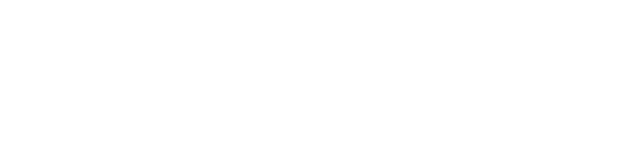
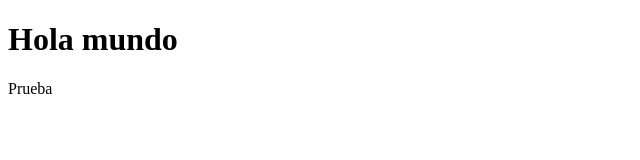
Before and after one commit to mariana28rojo/new-repo, a plain HTML site: page index.html in a window 1280 px wide. Shown: the whole page, without its empty margins (0-640 px from the left). Drawn offline with Linux system fonts and the light colour scheme.

Commit message:
enter a header and a p

```diff
--- a/index.html
+++ b/index.html
@@ -5,5 +5,8 @@
     <meta name="viewport" content="width=device-width, initial-scale=1.0" />
     <title>first-project</title>
   </head>
-  <body></body>
+  <body>
+    <h1>Hola mundo</h1>
+    <p>Prueba</p>
+  </body>
 </html>
```
